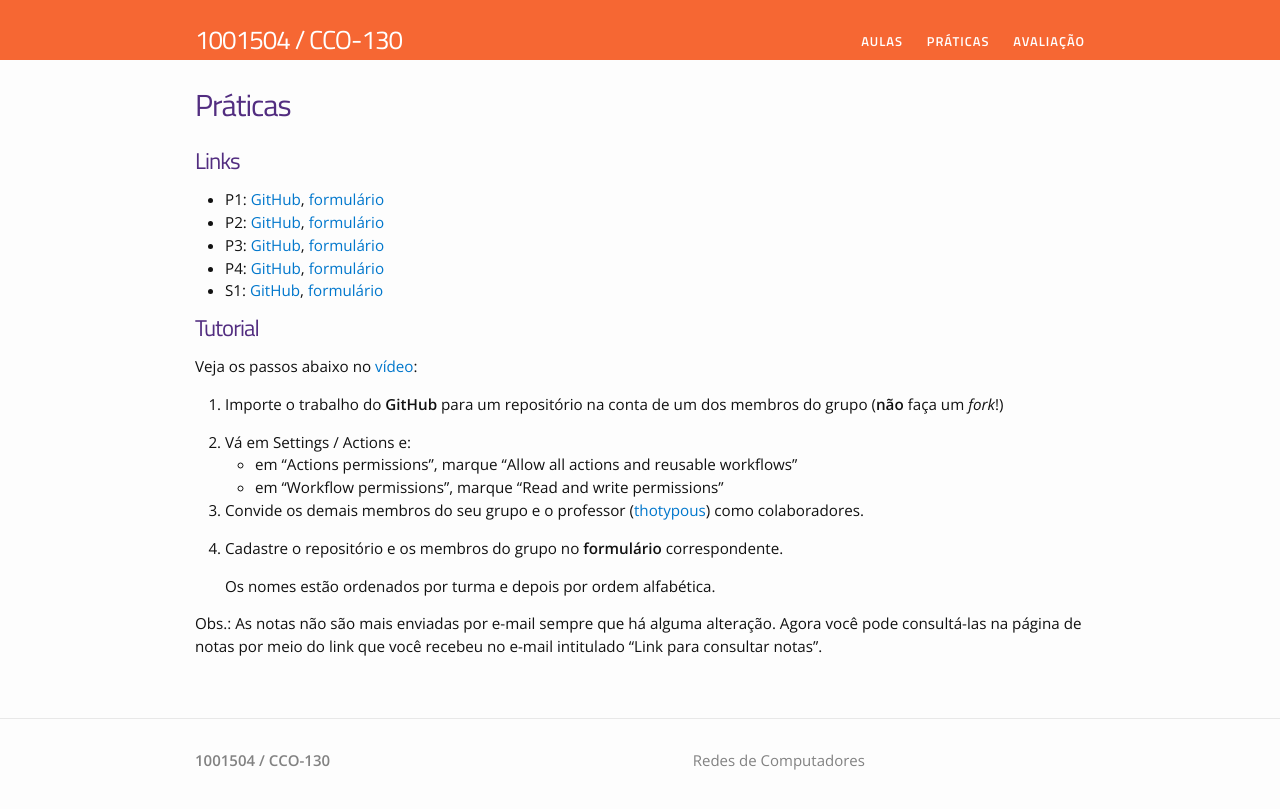
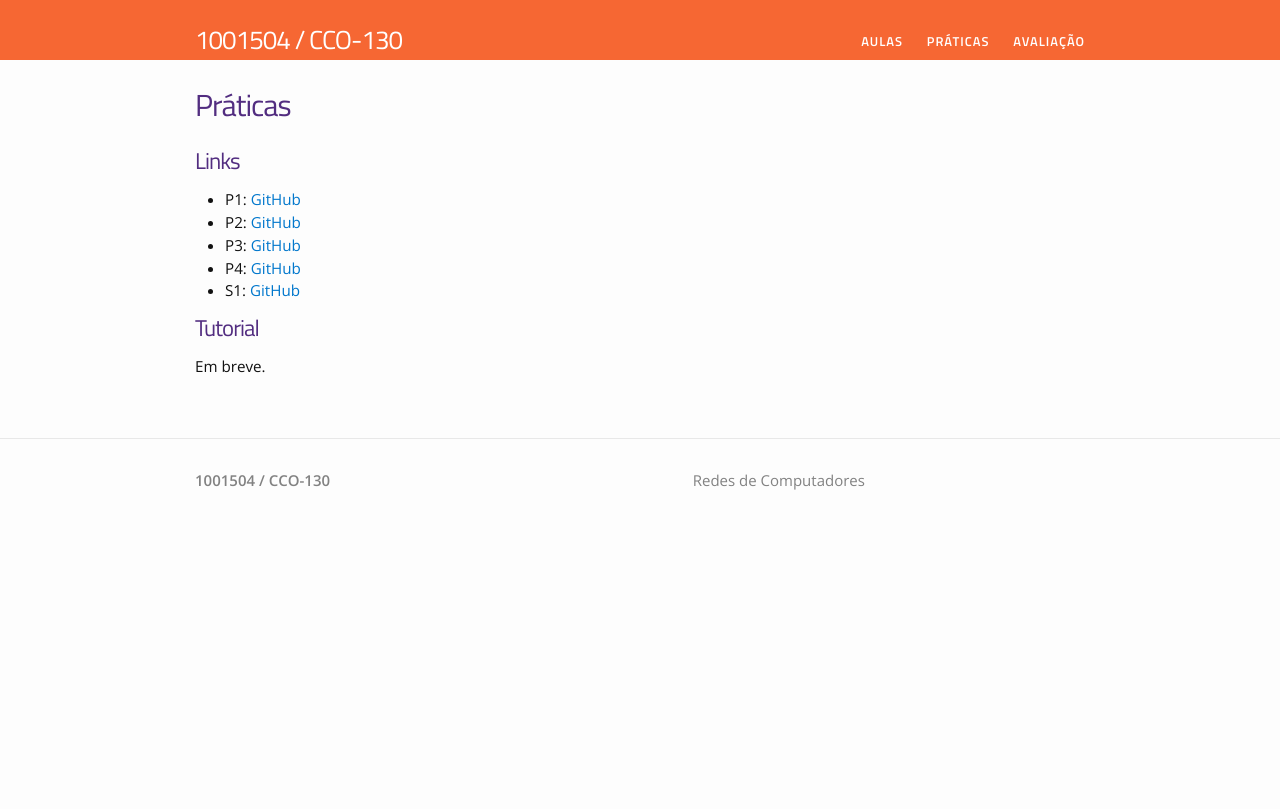
Before and after one commit to thotypous/redes-website, a Jekyll site: the page built from praticas.md, in a window 1280 px wide. Shown: the top 809 px of the page. Built offline with Jekyll 4.4.1, drawn with Linux system fonts in a browser that asks for light colours.

Commit message:
atualização parcial 2025/2

```diff
--- a/praticas.md
+++ b/praticas.md
@@ -6,26 +6,12 @@ permalink: /praticas/
 
 # Links
 
-* P1: [GitHub](https://github.com/thotypous/redes-p1), [formulário](https://forms.gle/6PGk4mF8W98arJkf8)
-* P2: [GitHub](https://github.com/thotypous/redes-p2), [formulário](https://forms.gle/h5iH7zTJQMBveQb39)
-* P3: [GitHub](https://github.com/thotypous/redes-p3), [formulário](https://forms.gle/R4E8YvYPTPzSm4PbA)
-* P4: [GitHub](https://github.com/thotypous/redes-p4), [formulário](https://forms.gle/GjHwQBLcNVc28P9w6)
-* S1: [GitHub](https://github.com/thotypous/redes-s1), [formulário](https://forms.gle/LuuSg6diyrC3neBM6)
+* P1: [GitHub](https://github.com/thotypous/redes-p1)
+* P2: [GitHub](https://github.com/thotypous/redes-p2)
+* P3: [GitHub](https://github.com/thotypous/redes-p3)
+* P4: [GitHub](https://github.com/thotypous/redes-p4)
+* S1: [GitHub](https://github.com/thotypous/redes-s1)
 
 # Tutorial
 
-Veja os passos abaixo no [vídeo](https://youtu.be/JtQzTGoF8jM):
-
-1. Importe o trabalho do **GitHub** para um repositório na conta de um dos membros do grupo (**não** faça um *fork*!)
-
-2. Vá em Settings / Actions e:
-   * em "Actions permissions", marque "Allow all actions and reusable workflows"
-   * em "Workflow permissions", marque "Read and write permissions"
-
-3. Convide os demais membros do seu grupo e o professor ([thotypous](https://GitHub.com/thotypous)) como colaboradores.
-
-4. Cadastre o repositório e os membros do grupo no **formulário** correspondente.
-
-   Os nomes estão ordenados por turma e depois por ordem alfabética.
-
-Obs.: As notas não são mais enviadas por e-mail sempre que há alguma alteração. Agora você pode consultá-las na página de notas por meio do link que você recebeu no e-mail intitulado "Link para consultar notas".
+Em breve.
```
Also changed, not shown: index.md (+2 -2 lines).
